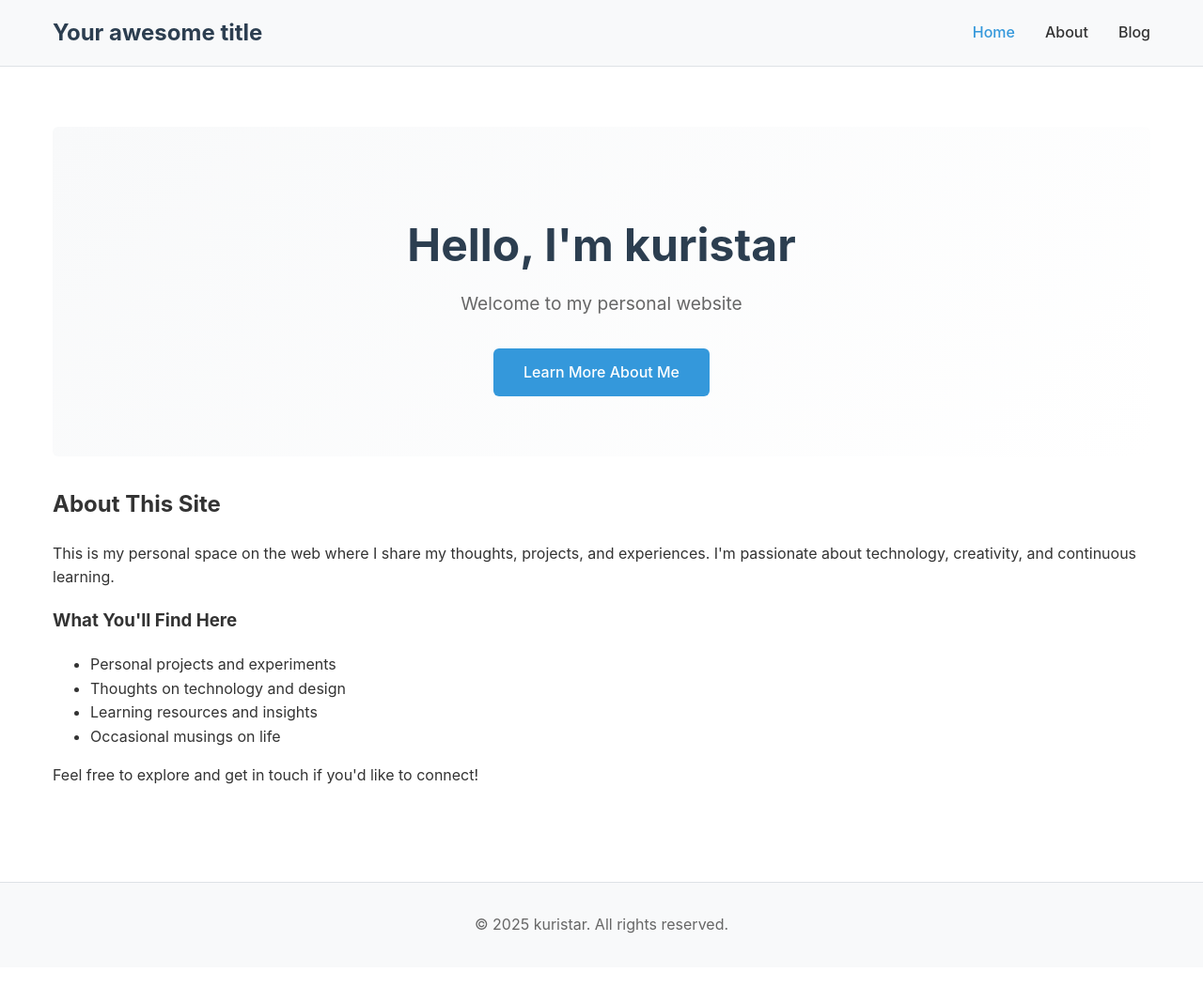
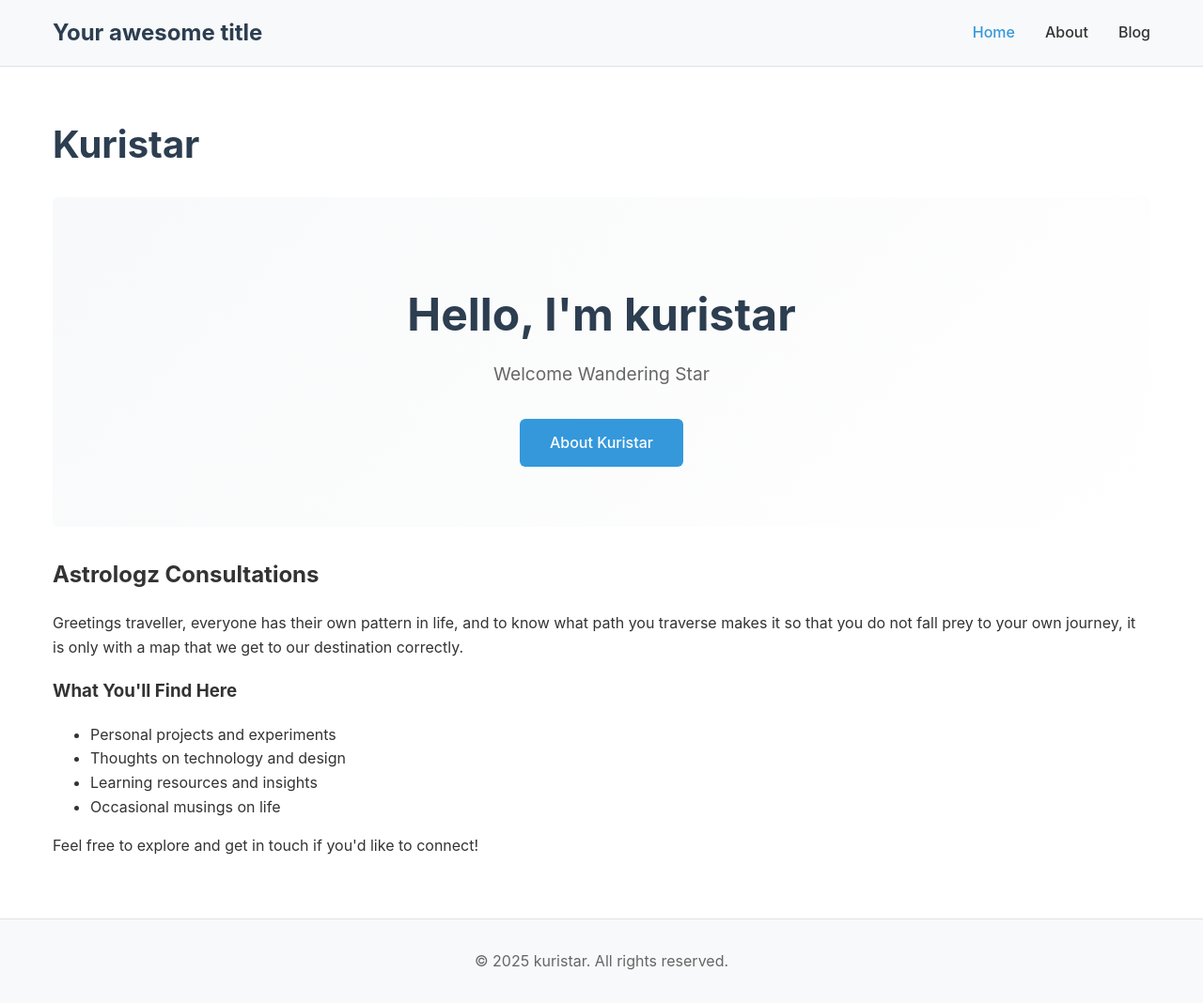
Before and after one commit to kuristarlight/kuristarlight.github.io, a Jekyll site: the page built from index.markdown, in a window 1280 px wide and 1068 px high. Shown: the whole window at 94% size. Built offline with Jekyll 4.4.1, drawn with Linux system fonts in a browser that asks for light colours.

Commit message:
first drawing board for kuristar

```diff
--- a/index.markdown
+++ b/index.markdown
@@ -1,18 +1,18 @@
 ---
 layout: default
-title: Welcome
-show_title: false
+title: Kuristar
+show_title: true
 ---
 
 <div class="hero-section">
     <h1 class="hero-title">Hello, I'm kuristar</h1>
-    <p class="hero-subtitle">Welcome to my personal website</p>
-    <a href="/about/" class="hero-cta">Learn More About Me</a>
+    <p class="hero-subtitle">Welcome Wandering Star</p>
+    <a href="/about/" class="hero-cta">About Kuristar</a>
 </div>
 
 <div class="content">
-    <h2>About This Site</h2>
-    <p>This is my personal space on the web where I share my thoughts, projects, and experiences. I'm passionate about technology, creativity, and continuous learning.</p>
+    <h2>Astrologz Consultations</h2>
+    <p>Greetings traveller, everyone has their own pattern in life, and to know what path you traverse makes it so that you do not fall prey to your own journey, it is only with a map that we get to our destination correctly.</p>
 
     <h3>What You'll Find Here</h3>
     <ul>
```
